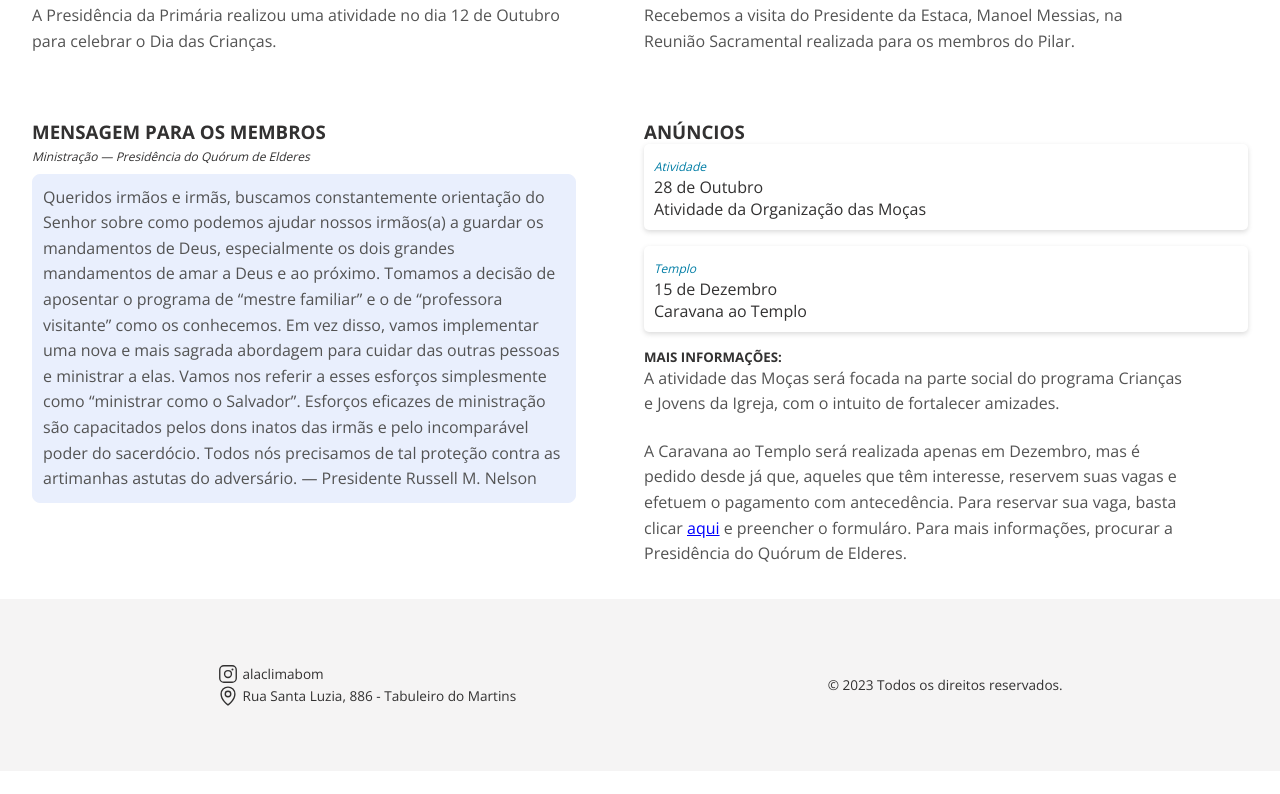
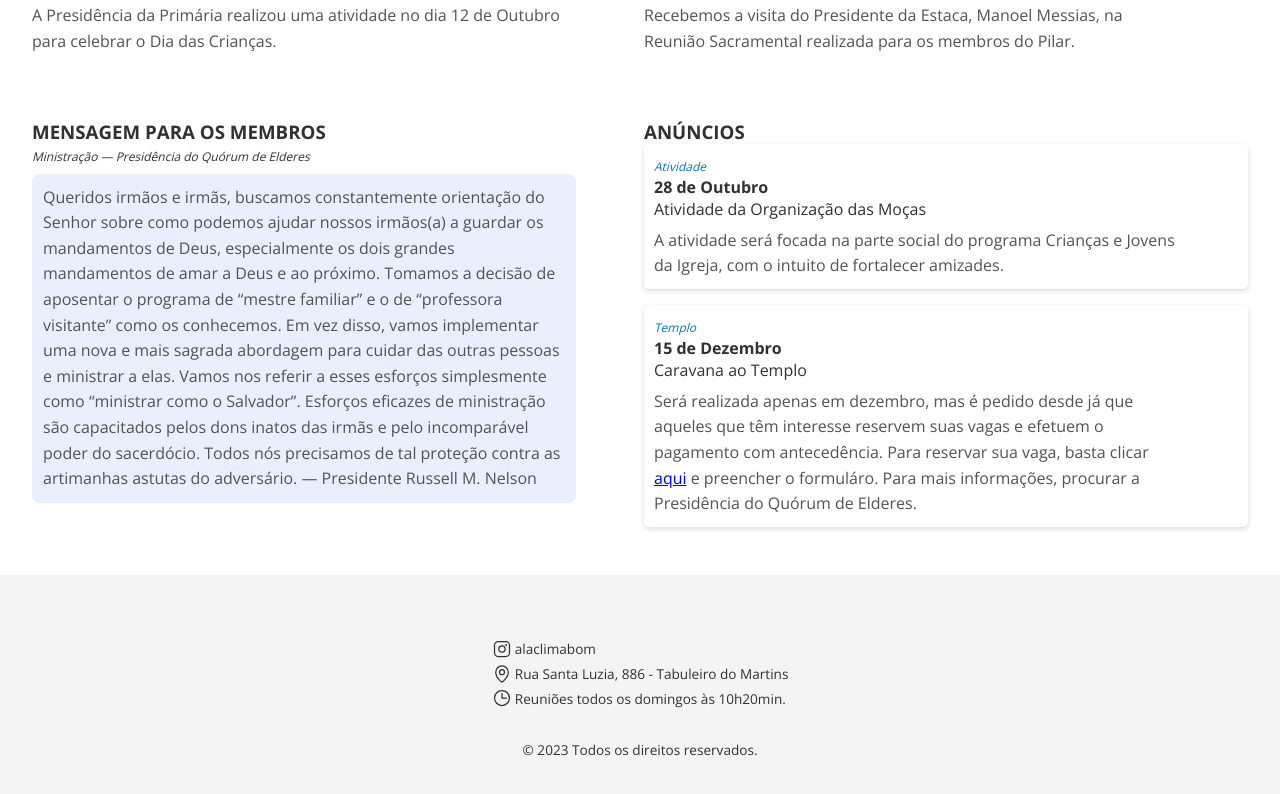
Before and after one commit to jonathafernandes/alaclimabom, a React (Vite) app: page / in a window 1280 px wide. Shown: the part 836-1630 px from the top of the page. Before the commit the page ends 1607 px from the top, so only its background shows below. Built offline with nearby package versions, Linux system fonts and the light colour scheme.

Commit message:
style(post/footer): change list post and content footer

```diff
--- a/src/components/Footer.jsx
+++ b/src/components/Footer.jsx
@@ -1,6 +1,6 @@
 import styles from "./Footer.module.css";
 
-import { InstagramLogo, MapPin } from "@phosphor-icons/react/dist/ssr";
+import { InstagramLogo, MapPin, Clock } from "@phosphor-icons/react/dist/ssr";
 
 export function Footer() {
     return (
@@ -8,13 +8,17 @@ export function Footer() {
             <div className={styles.social}>
                 <div>
                     <a target="_blank" href="https://www.instagram.com/alaclimabom" rel="noreferrer noopener">
-                        <InstagramLogo size={22} />
+                        <InstagramLogo size={20} />
                         <p>alaclimabom</p>
                     </a>
                 </div>
                 <div className={styles.address}>
-                    <MapPin size={22} />
+                    <MapPin size={20} />
                     <p>Rua Santa Luzia, 886 - Tabuleiro do Martins</p>
+                </div>
+                <div className={styles.address}>
+                    <Clock size={20} />
+                    <p>Reuniões todos os domingos às 10h20min.</p>
                 </div>
             </div>
             <p>&copy; 2023 Todos os direitos reservados.</p>
--- a/src/components/Footer.module.css
+++ b/src/components/Footer.module.css
@@ -5,9 +5,15 @@
 
     display: flex;
     align-items: center;
-    justify-content: space-around;
+    flex-direction: column;
+    gap: 2rem;
+    padding: 4rem;
+}
+
+.footer .social {
+    display: flex;
+    flex-direction: column;
     gap: 0.3rem;
-    padding: 4rem;
 }
 
 .footer a, .address {
--- a/src/components/Post.jsx
+++ b/src/components/Post.jsx
@@ -45,27 +45,23 @@ export function Post(props) {
                                 {props.titleAd1}
                             </span>
                             <br />
-                            28 de Outubro
+                            <strong>28 de Outubro</strong>
                             <br />
                             {props.ad1}
+                            <p>A atividade será focada na parte social do programa Crianças e Jovens da Igreja, com o intuito de fortalecer amizades.
+                            </p>
                         </li>
                         <li>
                             <span className={styles.titleAd}>
                                 {props.titleAd2}
                             </span>
                             <br />
-                            15 de Dezembro
+                            <strong>15 de Dezembro</strong>
                             <br />
                             {props.ad2}
+                            <p>Será realizada apenas em dezembro, mas é pedido desde já que aqueles que têm interesse reservem suas vagas e efetuem o pagamento com antecedência. Para reservar sua vaga, basta clicar <a className={styles.linkDetail} href="https://docs.google.com/forms/d/e/1FAIpQLScmdWiAD86Eml1yu23tjN6F_i-_uoYC1uWYz5JO_ccDxUK8eA/viewform" target="_blank" rel="noreferrer noopener">aqui</a> e preencher o formuláro. Para mais informações, procurar a Presidência do Quórum de Elderes.</p>
                         </li>
                     </ul>
-                    <div className={styles.info}>
-                        <h5>Mais informações:</h5>
-                        <p>A atividade das Moças será focada na parte social do programa Crianças e Jovens da Igreja, com o intuito de fortalecer amizades.
-                        </p>
-                        <br />
-                        <p>A Caravana ao Templo será realizada apenas em Dezembro, mas é pedido desde já que, aqueles que têm interesse, reservem suas vagas e efetuem o pagamento com antecedência. Para reservar sua vaga, basta clicar <a className={styles.linkDetail} href="https://docs.google.com/forms/d/e/1FAIpQLScmdWiAD86Eml1yu23tjN6F_i-_uoYC1uWYz5JO_ccDxUK8eA/viewform" target="_blank" rel="noreferrer noopener">aqui</a> e preencher o formuláro. Para mais informações, procurar a Presidência do Quórum de Elderes.</p>
-                    </div>
                 </section>
                 </div>
             </div>
--- a/src/components/Post.module.css
+++ b/src/components/Post.module.css
@@ -71,6 +71,10 @@ header .line {
     box-shadow: 0 2px 5px 0 rgba(74, 74, 74, 0.2);
 }
 
+.sideB ul li p {
+    margin-top: 0.5rem;
+}
+
 section {
     margin-bottom: 2rem;
     flex: 1;
```
